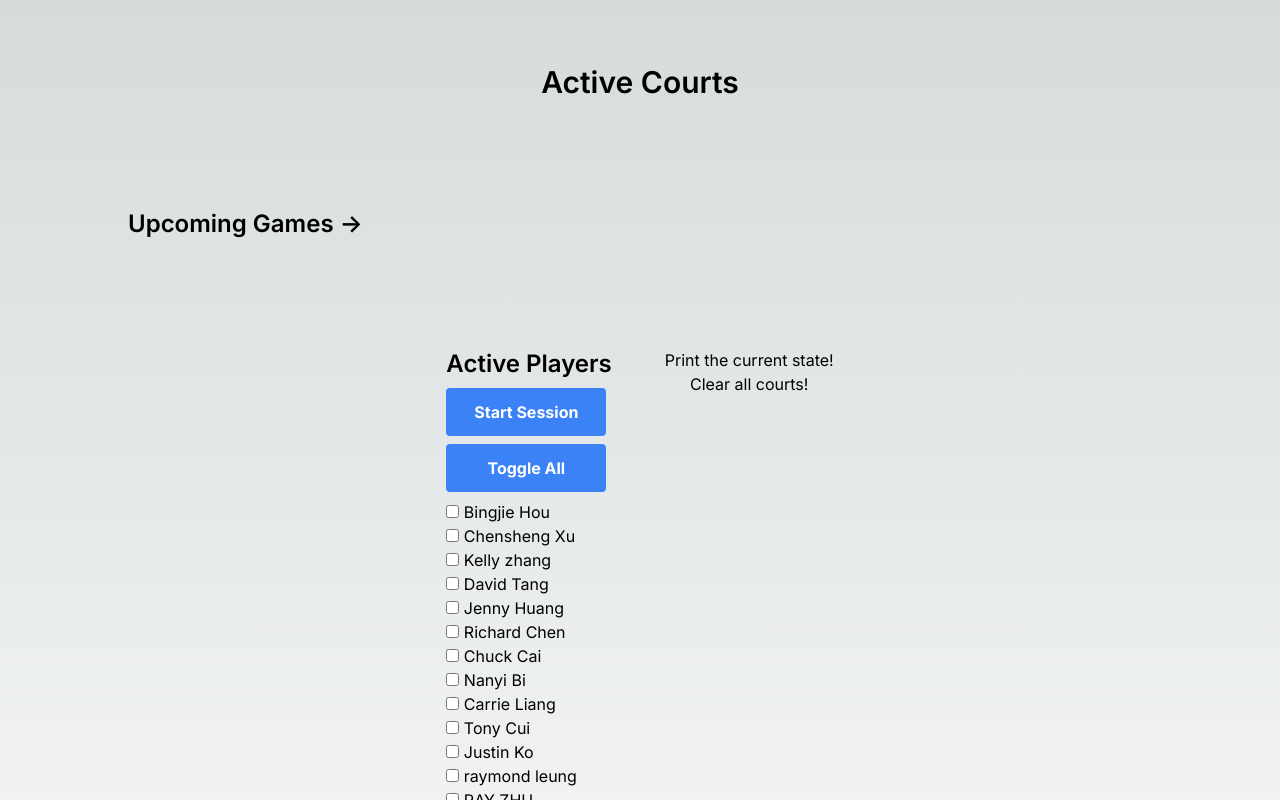
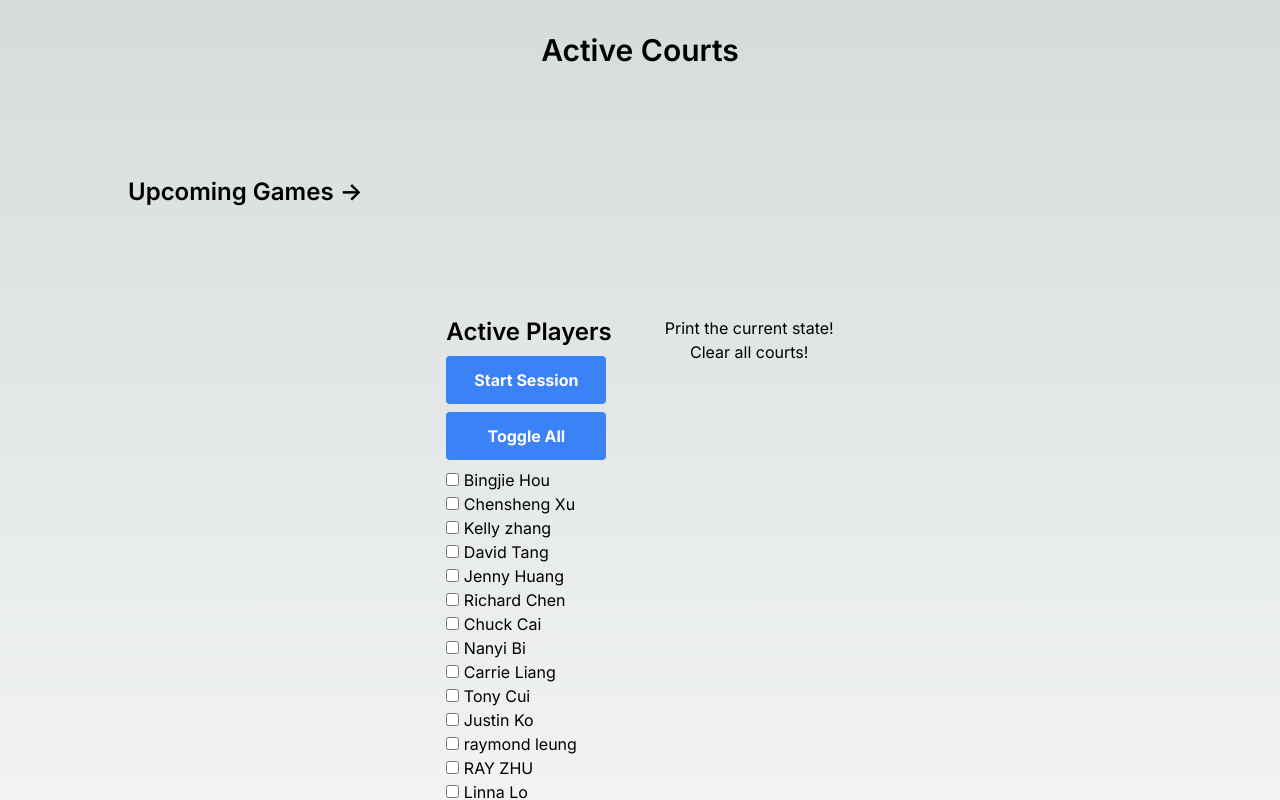
Before and after one commit to JadenBalogh/badminton-court-scheduler, a Next.js app: page / in a window 1280 px wide. Shown: the top 800 px of the page. Built offline with nearby package versions, Linux system fonts and the light colour scheme.

Commit message:
Update spacing for iPad

```diff
--- a/app/page.tsx
+++ b/app/page.tsx
@@ -403,7 +403,7 @@
   }
 
   return (
-    <main className="relative flex min-h-screen flex-col items-center justify-between gap-y-8 pt-16">
+    <main className="relative flex min-h-screen flex-col items-center justify-between gap-y-8 pt-8">
       <ConfirmDialog
         show={showConfirm}
         options={confirmOptions}
```
